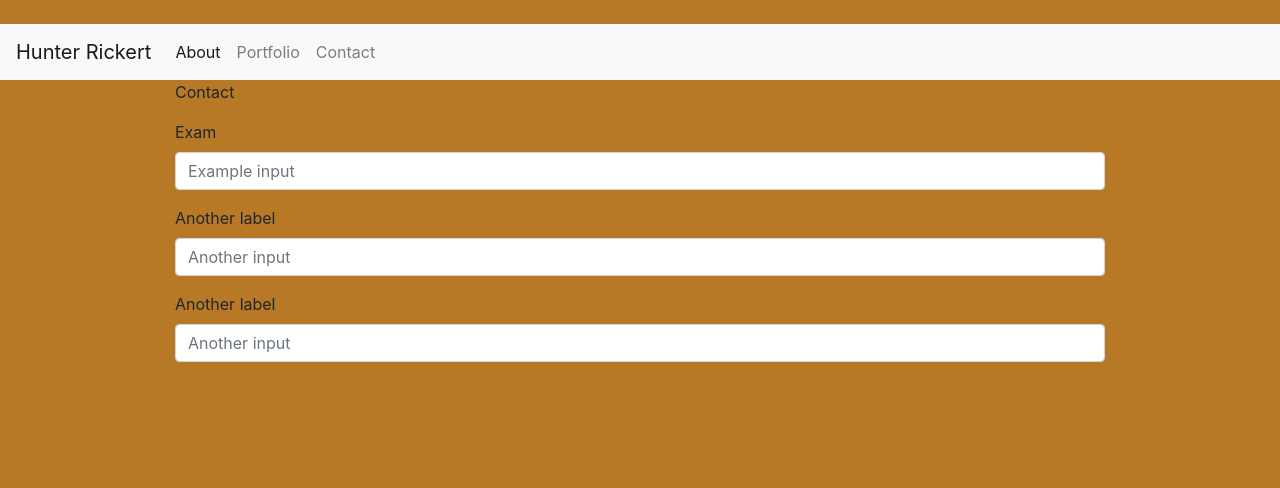
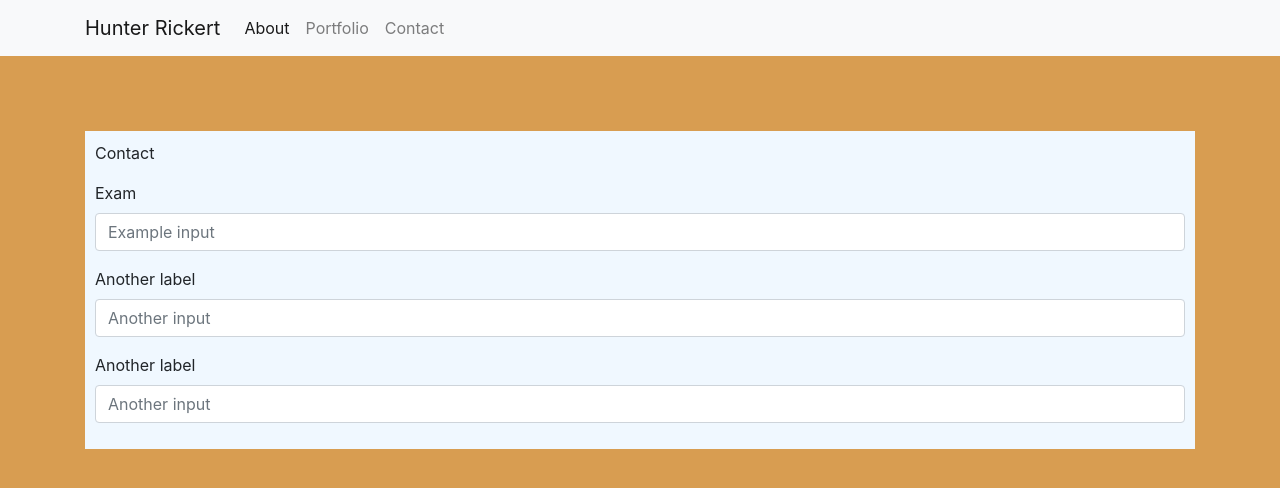
Before and after one commit to hunterrickert/bootstrap-portfolio, a plain HTML site: page contact.html in a window 1280 px wide. Drawn offline with nearby package versions, Linux system fonts and the light colour scheme.

Commit message:
centering material, adding lots of bootstrap

```diff
--- a/contact.html
+++ b/contact.html
@@ -9,12 +9,14 @@
     <link rel="stylesheet" href="style.css">
 </head>
 <body>
-    <br>
   <nav class="navbar navbar-expand-lg navbar-light bg-light">
-                <a class="navbar-brand" href="index.html">Hunter Rickert</a>
-                <button class="navbar-toggler" type="button" data-toggle="collapse" data-target="#navbarNav" aria-controls="navbarNav" aria-expanded="false" aria-label="Toggle navigation">
+    <div class="container">
+        <div class="name-button nav-color"><a class="navbar-brand" href="index.html">Hunter Rickert</a>
+            <button class="navbar-toggler" type="button" data-toggle="collapse" data-target="#navbarNav"
+                aria-controls="navbarNav" aria-expanded="false" aria-label="Toggle navigation">
                 <span class="navbar-toggler-icon"></span>
-                </button>
+            </button></div>
+
         <div class="collapse navbar-collapse" id="navbarNav">
             <ul class="navbar-nav">
                 <li class="nav-item active">
@@ -28,8 +30,10 @@
                 </li>
             </ul>
         </div>
+    </div>
 </nav>
               <div class="container">
+                <div id="about-me">
               <header>
 
                     <a class="contact-header">
@@ -49,6 +53,7 @@
                             <label for="formGroupExampleInput2">Another label</label>
                             <input type="text" class="form-control" id="formGroupExampleInput2" placeholder="Another input">
                           </div>
+                        </div>
                   </form>
                 </div>
 
--- a/style.css
+++ b/style.css
@@ -1,12 +1,9 @@
 body {
     width: 100%;
-    background-color: rgb(184, 121, 38);
+    background-color: rgb(216, 157, 81);
 }
 
-.container {
-    width:960px;
-    margin: 0 auto;
-}
+
 
 #about-me{
     margin-top: 75px;
```
Also changed, not shown: portfolio.html (+7 -4 lines). Lines whose indentation alone changed are shown as unchanged.
